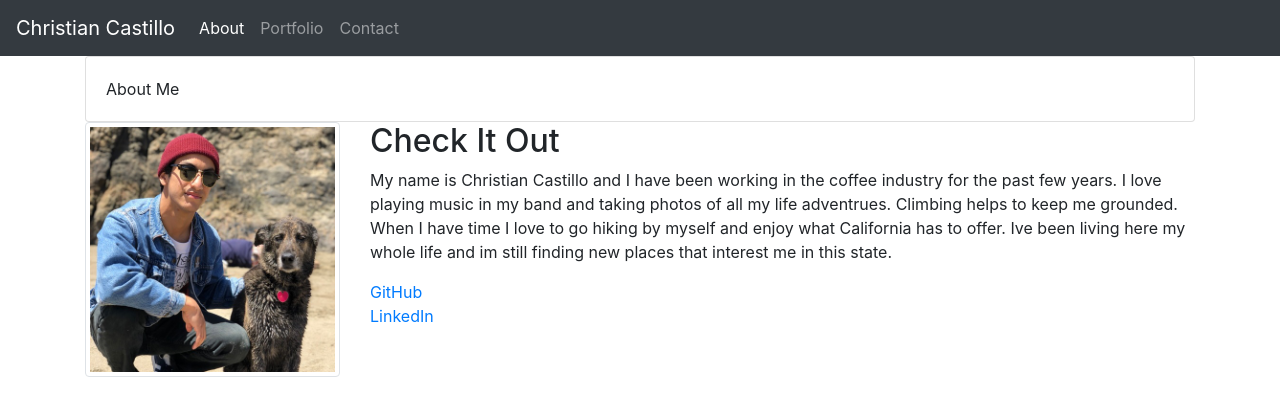
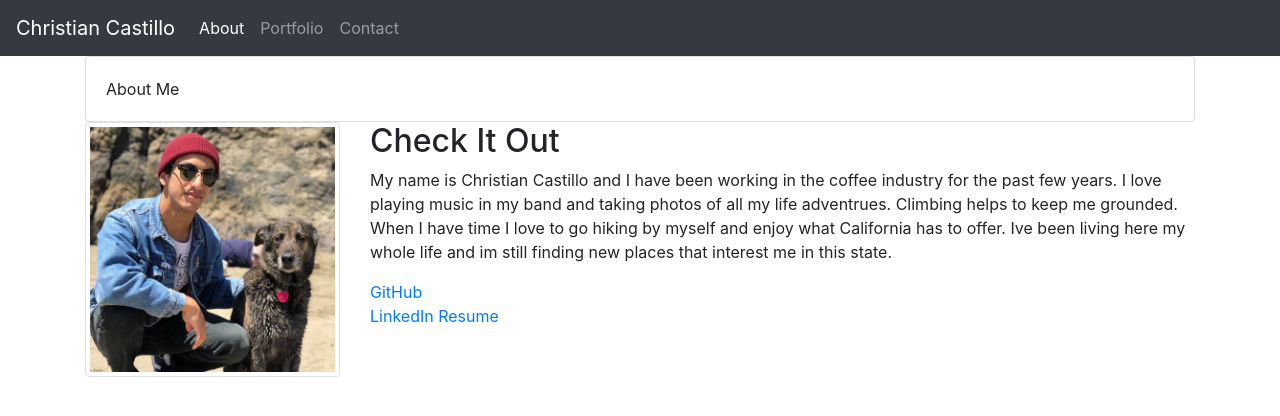
Before and after one commit to ccastillo356/ccastillo356.github.io, a plain HTML site: page index.html in a window 1280 px wide. Drawn offline with nearby package versions, Linux system fonts and the light colour scheme.

Commit message:
updated link

```diff
--- a/index.html
+++ b/index.html
@@ -62,7 +62,8 @@
         <p>My name is Christian Castillo and I have been working in the coffee industry for the past few years. I love playing music in my band and taking photos of all my life adventrues. Climbing helps to keep me grounded. When I have time I love to go hiking by myself and enjoy what California has to offer. Ive been living here my whole life and im still finding new places that interest me in this state. </p>
         <a href="https://github.com/ccastillo356">GitHub</a>
 
-      <p> <a href="https://www.linkedin.com/in/christian-castillo-3016151b5/">LinkedIn</a>  </p>
+      <p> <a href="https://www.linkedin.com/in/christian-castillo-3016151b5/">LinkedIn</a>
+          <a href="https://drive.google.com/file/d/1ZaxfCO87K1TXTCGzrDO32tRa8_-j_XUx/view?usp=sharing">Resume</a> </p>
 
     </div>
     </div>
```
